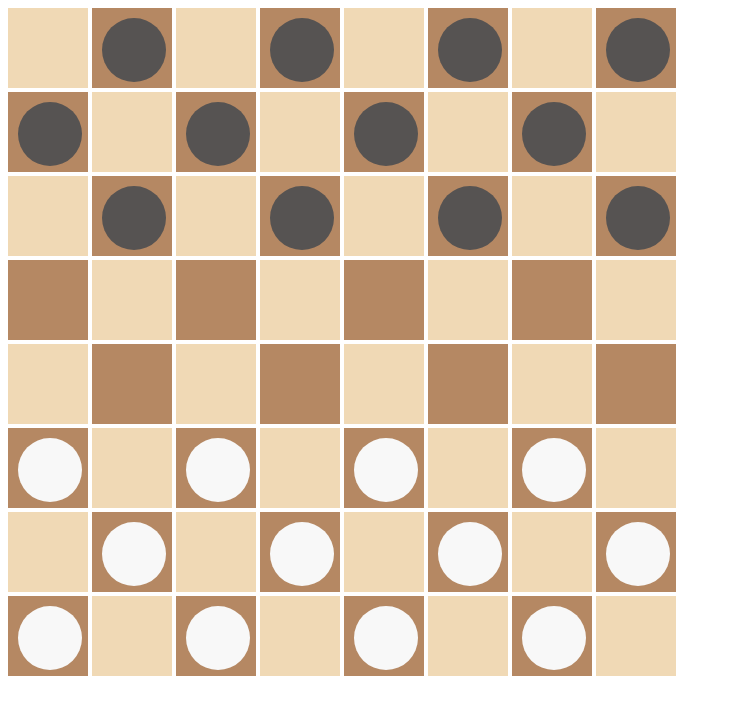
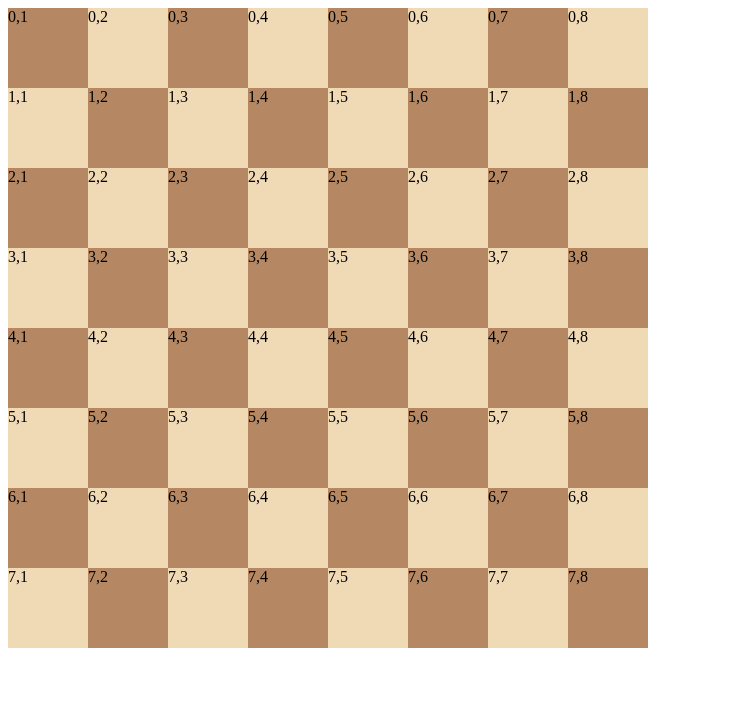
Before and after one commit to Ratiu23/Checkers, a plain HTML site: page index.html in a window 1280 px wide. Shown: the whole page, without its empty margins (0-731 px from the left). Drawn offline with Linux system fonts and the light colour scheme.

Commit message:
Drawin tables using js

```diff
--- /dev/null
+++ b/functions.js
@@ -0,0 +1,18 @@
+function drawEmptyTable() {}
+    s="";
+    ['a','b','c','d','e','f','g','h'].forEach((e,i)=> {
+        //for (var i=1; i<=8; i++) {
+            s+=`<div class="row">`
+            for (var j=1; j<=8; j++) {
+                s +=`<div class='column ${j%2 === i%2 ? "a": "b"}'>${i},${j}</div>`
+            }
+            s+=`</div>`
+
+        //}
+        document.getElementById("board-layout").innerHTML=s;
+    })
+
+
+drawEmptyTable();
+
+//document.querySelector('.column').innerHTML=`<div class="piece dark-piece"></div>`;
--- a/index.html
+++ b/index.html
@@ -9,134 +9,8 @@
 </head>
 <body>
     <div id="board-layout">
-        <div id="row-8" class="row">
-            <div id="column-a8" class="column a">  </div>
-            <div id="column-b8" class="column b">
-                <div class="piece dark-piece"></div>
-            </div>
-            <div id="column-c8" class="column a"></div>
-            <div id="column-d8" class="column b">
-                <div class="piece dark-piece"></div>
-            </div>
-            <div id="column-e8" class="column a"></div>
-            <div id="column-f8" class="column b">
-                <div class="piece dark-piece"></div>
-            </div>
-            <div id="column-g8" class="column a"></div>
-            <div id="column-h8" class="column b">
-                <div class="piece dark-piece"></div>
-            </div>
-        </div>
-        <div id="row-7" class="row">
-            <div id="column-a7" class="column b">
-                <div class="piece dark-piece"></div>
-            </div>
-            <div id="column-b7" class="column a"></div>
-            <div id="column-c7" class="column b">
-                <div class="piece dark-piece"></div>
-            </div>
-            <div id="column-d7" class="column a"></div>
-            <div id="column-e7" class="column b">
-                <div class="piece dark-piece"></div>
-            </div>
-            <div id="column-f7" class="column a"></div>
-            <div id="column-g7" class="column b">
-                <div class="piece dark-piece"></div>
-            </div>
-            <div id="column-h7" class="column a"></div>
-        </div>
-        <div id="row-6" class="row">
-            <div id="column-a6" class="column a"></div>
-            <div id="column-b6" class="column b">
-                <div class="piece dark-piece"></div>
-            </div>
-            <div id="column-c6" class="column a"></div>
-            <div id="column-d6" class="column b">
-                <div class="piece dark-piece"></div>
-            </div>
-            <div id="column-e6" class="column a"></div>
-            <div id="column-f6" class="column b">
-                <div class="piece dark-piece"></div>
-            </div>
-            <div id="column-g6" class="column a"></div>
-            <div id="column-h6" class="column b">
-                <div class="piece dark-piece"></div>
-            </div>
-        </div>
-        <div id="row-5" class="row">
-            <div id="column-a5" class="column b"></div>
-            <div id="column-b5" class="column a"></div>
-            <div id="column-c5" class="column b"></div>
-            <div id="column-d5" class="column a"></div>
-            <div id="column-e5" class="column b"></div>
-            <div id="column-f5" class="column a"></div>
-            <div id="column-g5" class="column b"></div>
-            <div id="column-h5" class="column a"></div>
-        </div>
-        <div id="row-4" class="row">
-            <div id="column-a4" class="column a"></div>
-            <div id="column-b4" class="column b"></div>
-            <div id="column-c4" class="column a"></div>
-            <div id="column-d4" class="column b"></div>
-            <div id="column-e4" class="column a"></div>
-            <div id="column-f4" class="column b"></div>
-            <div id="column-g4" class="column a"></div>
-            <div id="column-h4" class="column b"></div>
-        </div>
-        <div id="row-3" class="row">
-            <div id="column-a3" class="column b">
-                <div class="piece light-piece"></div>
-            </div>
-            <div id="column-b3" class="column a"></div>
-            <div id="column-c3" class="column b">
-                <div class="piece light-piece"></div>
-            </div>
-            <div id="column-d3" class="column a"></div>
-            <div id="column-e3" class="column b">
-                <div class="piece light-piece"></div>
-            </div>
-            <div id="column-f3" class="column a"></div>
-            <div id="column-g3" class="column b">
-                <div class="piece light-piece"></div>
-            </div>
-            <div id="column-h3" class="column a"></div>
-        </div>
-        <div id="row-2" class="row">
-            <div id="column-a2" class="column a"></div>
-            <div id="column-b2" class="column b">
-                <div class="piece light-piece"></div>
-            </div>
-            <div id="column-c2" class="column a"></div>
-            <div id="column-d2" class="column b">
-                <div class="piece light-piece"></div>
-            </div>
-            <div id="column-e2" class="column a"></div>
-            <div id="column-f2" class="column b">
-                <div class="piece light-piece"></div>
-            </div>
-            <div id="column-g2" class="column a"></div>
-            <div id="column-h2" class="column b">
-                <div class="piece light-piece"></div>
-            </div>
-        </div>
-        <div id="row-1" class="row">
-            <div id="column-a1" class="column b">
-                <div class="piece light-piece"></div>
-            </div>
-            <div id="column-b1" class="column a"></div>
-            <div id="column-c1" class="column b">
-                <div class="piece light-piece"></div>
-            </div>
-            <div id="column-d1" class="column a"></div>
-            <div id="column-e1" class="column b">
-                <div class="piece light-piece"></div>
-            </div>
-            <div id="column-f1" class="column a"></div>
-            <div id="column-g1" class="column b">
-                <div class="piece light-piece"></div>
-            </div>
-            <div id="column-h1" class="column a"></div>
-        </div>
+
     </div>
+    <script src="functions.js"></script>
 </body>
 </html>
--- a/style.css
+++ b/style.css
@@ -16,10 +16,11 @@
 }
 .piece {
     /*#2d2b29;*/
+    border: 2px solid black;
     margin: 10px;
     border-radius: 50%;
-    height: 64px;
-    width: 64px;
+    height: 54px;
+    width: 54px;
 }
 .light-piece {
     background-color: #f8f8f8;
@@ -28,3 +29,6 @@
 .dark-piece {
     background-color: #565352;
 }
+.test {
+    display: inline-block;
+}
```
